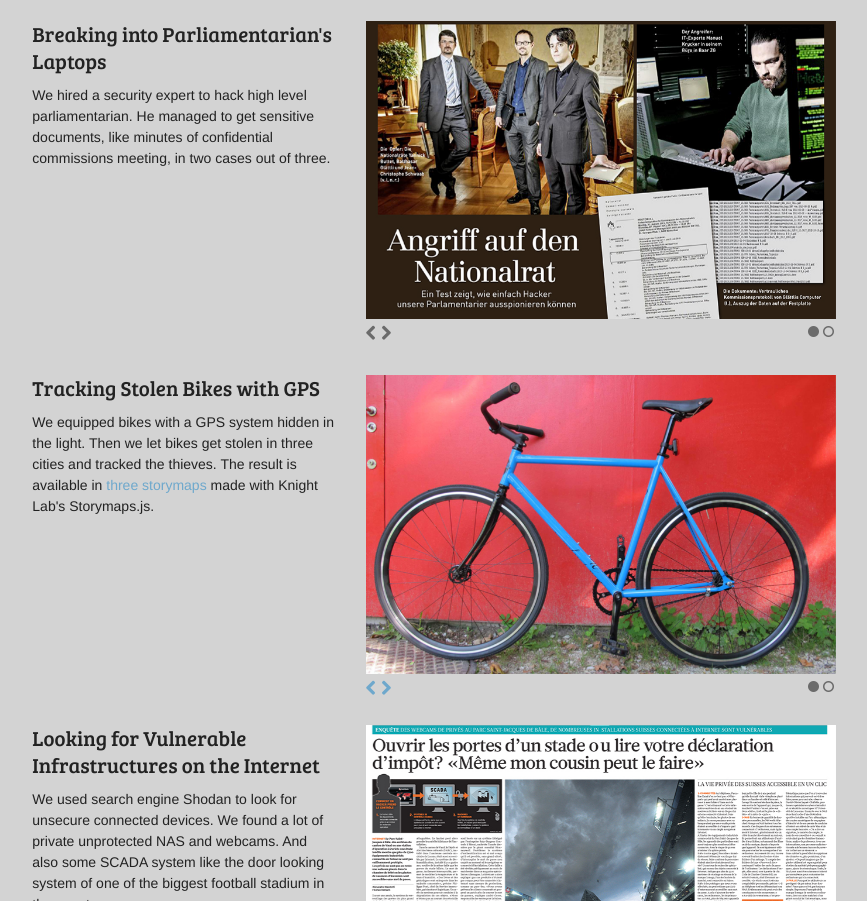
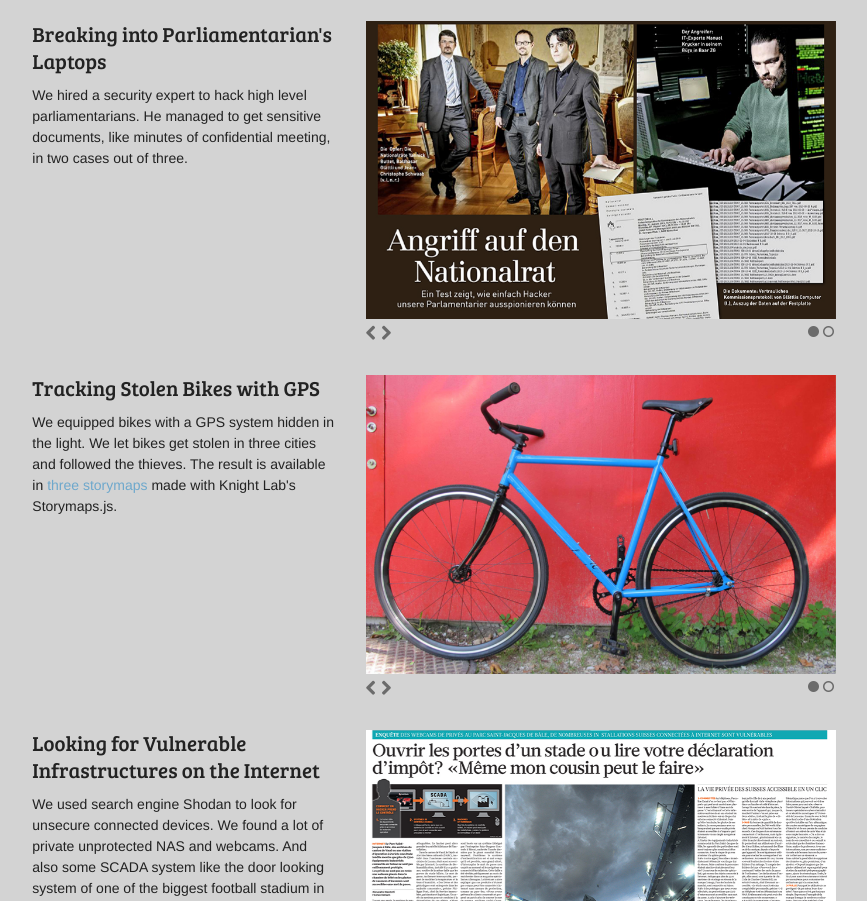
Before and after one commit to alexhaed/haederli.me-v2, a plain HTML site: page index.html in a window 1280 px wide. Shown: the part 1094-1995 px from the top of the page, without its empty margins (206-1073 px from the left). Drawn offline with Linux system fonts and the light colour scheme.

Commit message:
typos & small bug fix

```diff
--- a/css/custom.css
+++ b/css/custom.css
@@ -73,7 +73,8 @@ body {
 #slides4,
 #slides5,
 #slides6,
-#slides7 {
+#slides7,
+#slides8 {
     display: none;
     margin-bottom: 5px;
 }
@@ -153,6 +154,10 @@ body {
 #slides7 a:visited {
     color: #6B6B6B
 }
+#slides8 a:link,
+#slides8 a:visited {
+    color: #6B6B6B
+}
 #slides a:hover,
 #slides a:active {
     color: #6ea8cc
@@ -181,6 +186,10 @@ body {
 #slides7 a:active {
     color: #6ea8cc
 }
+#slides8 a:hover,
+#slides8 a:active {
+    color: #6ea8cc
+}
 .navbar {
     overflow: hidden
 }
--- a/index.html
+++ b/index.html
@@ -81,7 +81,7 @@
     <div class="row lightgrey">
         <div class="medium-4 medium-offset-1 columns">
             <div class="projecttitle">Breaking into Parliamentarian's Laptops</div>
-            <div class="texte">We hired a security expert to hack high level parliamentarian. He managed to get sensitive documents, like minutes of confidential commissions meeting, in two cases out of three.</div>
+            <div class="texte">We hired a security expert to hack high level parliamentarians. He managed to get sensitive documents, like minutes of confidential meeting, in two cases out of three.</div>
         </div>
         <div class="medium-6 columns">
             <div id="slides3">
@@ -101,7 +101,7 @@
     <div class="row lightgrey">
         <div class="medium-4 medium-offset-1 columns">
             <div class="projecttitle">Tracking Stolen Bikes with GPS</div>
-            <div class="texte">We equipped bikes with a GPS system hidden in the light. Then we let bikes get stolen in three cities and tracked the thieves. The result is available in <a href="http://enquete.lematindimanche.ch/voldevelo/" target="_blank">three storymaps</a> made with Knight Lab's Storymaps.js.</div>
+            <div class="texte">We equipped bikes with a GPS system hidden in the light. We let bikes get stolen in three cities and followed the thieves. The result is available in <a href="http://enquete.lematindimanche.ch/voldevelo/" target="_blank">three storymaps</a> made with Knight Lab's Storymaps.js.</div>
         </div>
         <div class="medium-6 columns">
             <div id="slides8">
```
